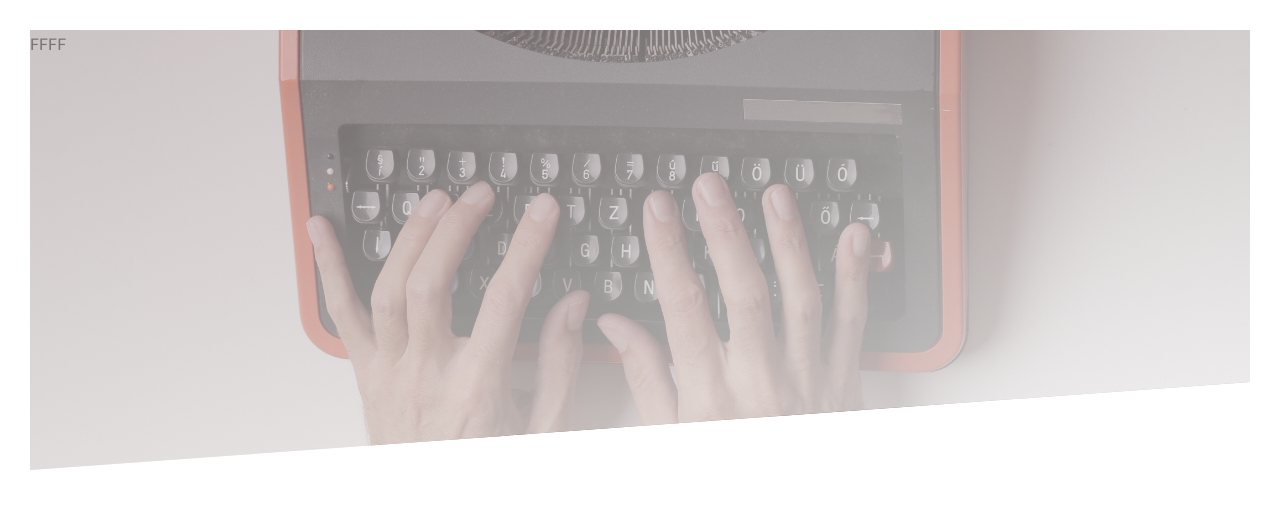
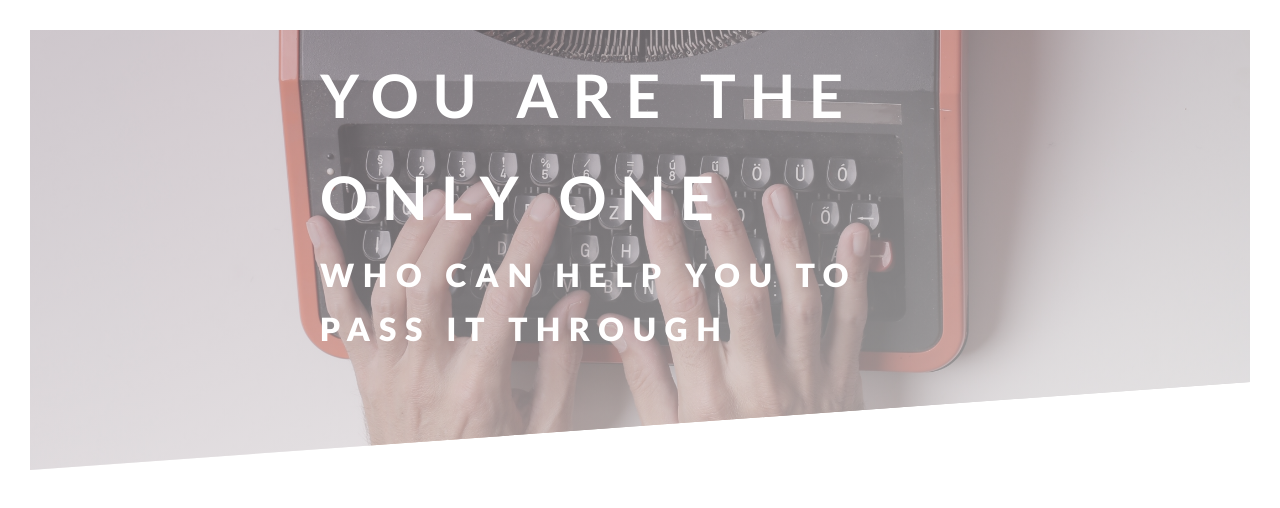
Before and after one commit to MaxVitalii/shpora, a plain HTML site: page index.html in a window 1280 px wide. Drawn offline with Linux system fonts and the light colour scheme.

Commit message:
add the header text and apply the animation to it

```diff
--- a/css/style.css
+++ b/css/style.css
@@ -15,9 +15,75 @@ body {
 
 .header {
   height: 55vh;
-  background-image: linear-gradient(to right bottom, #aa9e9e86, #ffffffd3),
+  background-image: linear-gradient(to right bottom, #aa9ea77c, #ffffffa1),
     url(../images/pexels-andrea-piacquadio-3808904.jpg);
   background-size: cover;
   background-position: top;
   clip-path: polygon(0 0, 100% 0, 100% 80%, 0 100%);
 }
+
+.text-box {
+  position: absolute;
+  top: 25%;
+  left: 50%;
+  transform: translate(-50%, -50%);
+}
+
+.heading-primary {
+  color: #fff;
+  text-transform: uppercase;
+}
+
+.heading-primary-main {
+  display: block;
+  font-size: 60px;
+  font-weight: 700;
+  letter-spacing: 14px;
+
+  animation-name: moveInLeft;
+  animation-duration: 1.2s;
+  animation-timing-function: ease-out;
+}
+
+.heading-primary-sub {
+  display: block;
+  font-size: 37spx;
+  font-weight: 900;
+  letter-spacing: 8.8px;
+
+  animation-name: moveInRight;
+  animation-duration: 1.2s;
+  animation-timing-function: ease-out;
+}
+
+@keyframes moveInLeft {
+  0% {
+    opacity: 0;
+    transform: translateX(-100px);
+  }
+
+  80% {
+    transform: translateX(20px);
+  }
+
+  100% {
+    opacity: 1;
+    transform: translate(0);
+  }
+}
+
+@keyframes moveInRight {
+  0% {
+    opacity: 0;
+    transform: translateX(100px);
+  }
+
+  80% {
+    transform: translateX(-20px);
+  }
+
+  100% {
+    opacity: 1;
+    transform: translate(0);
+  }
+}
--- a/index.html
+++ b/index.html
@@ -19,6 +19,15 @@
     <title>Shpora</title>
   </head>
   <body>
-    <header class="header">FFFF</header>
+    <header class="header">
+      <div class="text-box">
+        <h1 class="heading-primary">
+          <span class="heading-primary-main">You are the only one</span>
+          <span class="heading-primary-sub"
+            >who can help you to pass it through</span
+          >
+        </h1>
+      </div>
+    </header>
   </body>
 </html>
```
